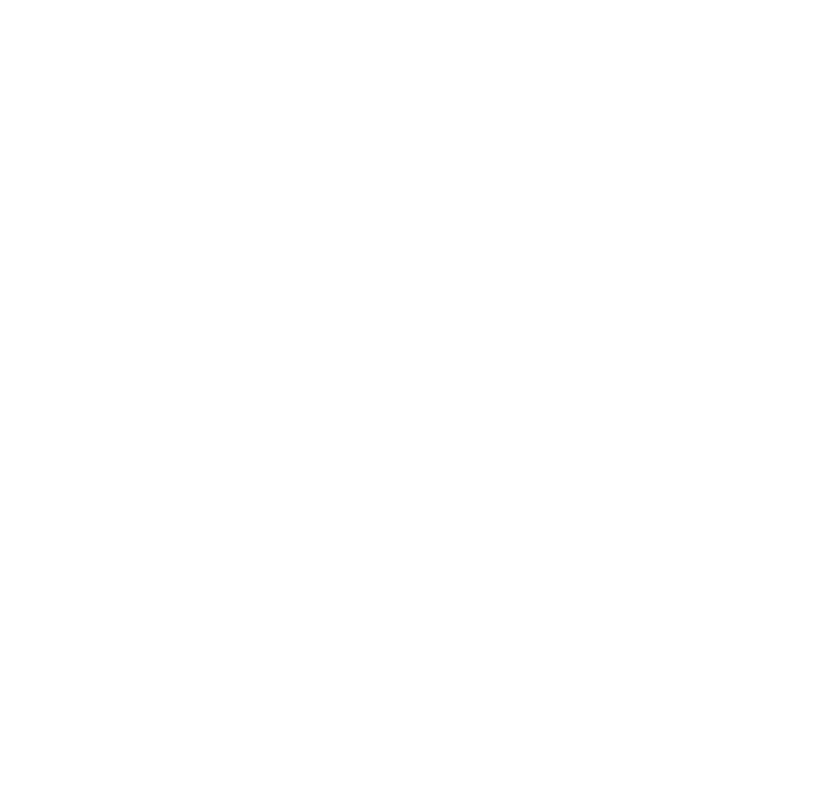
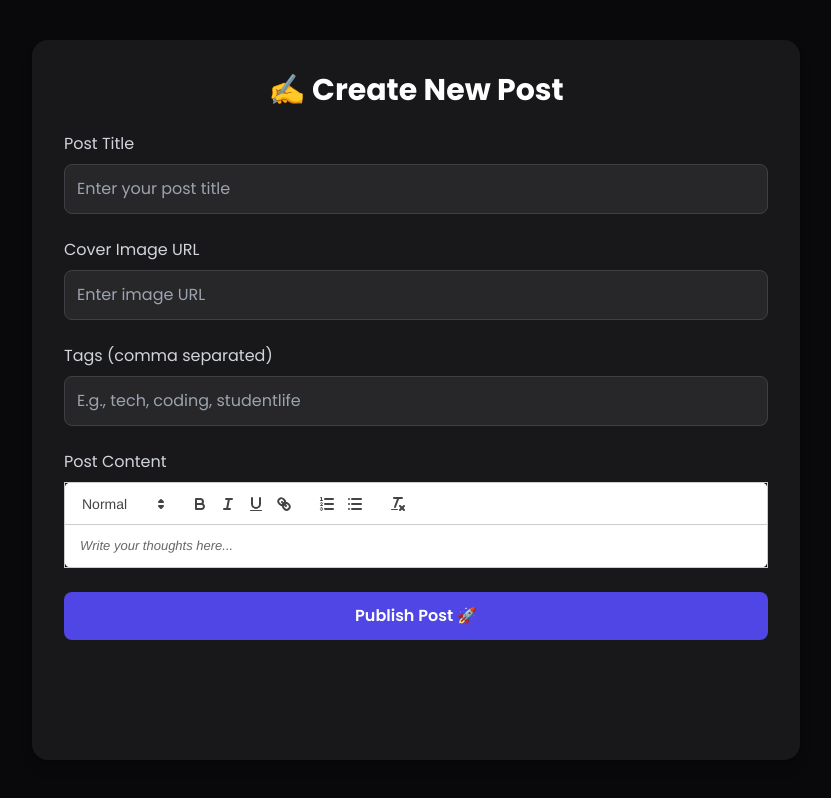
Before and after one commit to arumansalik/blog-app-frontend, a React (Create React App) app: page /create in a window 1280 px wide. Before the commit this address had no page. Shown: the whole page, without its empty margins (224-1055 px from the left). Built offline with nearby package versions, Linux system fonts and the light colour scheme.

Commit message:
Create Post Page Added

```diff
--- a/package.json
+++ b/package.json
@@ -9,8 +9,8 @@
     "@testing-library/user-event": "^13.5.0",
     "axios": "^1.12.2",
     "lucide-react": "^0.544.0",
-    "react": "^19.1.1",
-    "react-dom": "^19.1.1",
+    "react": "^18.3.1",
+    "react-dom": "^18.3.1",
     "react-quill": "^2.0.0",
     "react-router-dom": "^7.9.1",
     "react-scripts": "5.0.1",
--- a/src/App.jsx
+++ b/src/App.jsx
@@ -3,6 +3,7 @@
 import LoginPage from "./pages/LoginPage";
 import ProtectedRoute from "./components/ProtectedRoute";
 import Dashboard from "./pages/Dashboard";
+import CreatePost from "./pages/CreatePost";
 
 function App() {
   return (
@@ -19,6 +20,7 @@
                 </ProtectedRoute>
               }
           />
+          <Route path="/create" element={<CreatePost />} />
       </Routes>
     </Router>
   );
--- a/src/pages/CreatePost.jsx
+++ b/src/pages/CreatePost.jsx
@@ -0,0 +1,119 @@
+import React, { useState, useContext } from "react";
+import ReactQuill from "react-quill";
+import "react-quill/dist/quill.snow.css";
+import { AuthContext } from "../context/AuthContext";
+import API from "../api/axios";
+
+export default function CreatePost() {
+    const { user } = useContext(AuthContext);
+    const [title, setTitle] = useState("");
+    const [content, setContent] = useState("");
+    const [tags, setTags] = useState("");
+    const [cover, setCover] = useState("");
+    const [loading, setLoading] = useState(false);
+    const [message, setMessage] = useState("");
+
+    const handleSubmit = async (e) => {
+        e.preventDefault();
+        setLoading(true);
+        setMessage("");
+
+        try {
+            const { data } = await API.post("/posts", {
+                title,
+                content,
+                tags: tags.split(",").map((t) => t.trim()),
+                cover,
+            });
+
+            setMessage("✅ Post created successfully!");
+            setTitle("");
+            setContent("");
+            setTags("");
+            setCover("");
+        } catch (err) {
+            console.error(err);
+            setMessage("❌ Failed to create post. Please try again.");
+        } finally {
+            setLoading(false);
+        }
+    };
+
+    return (
+        <div className="min-h-screen bg-zinc-950 text-white font-poppins flex justify-center py-10 px-6">
+            <div className="max-w-3xl w-full bg-zinc-900 p-8 rounded-2xl shadow-lg">
+                <h2 className="text-3xl font-bold mb-6 text-center">✍️ Create New Post</h2>
+
+                {message && (
+                    <div
+                        className={`mb-4 text-center p-3 rounded-lg ${
+                            message.includes("✅") ? "bg-green-700" : "bg-red-700"
+                        }`}
+                    >
+                        {message}
+                    </div>
+                )}
+
+                <form onSubmit={handleSubmit} className="space-y-6">
+                    {/* Title */}
+                    <div>
+                        <label className="block text-gray-300 mb-2">Post Title</label>
+                        <input
+                            type="text"
+                            value={title}
+                            onChange={(e) => setTitle(e.target.value)}
+                            className="w-full bg-zinc-800 text-white p-3 rounded-lg border border-zinc-700 focus:outline-none focus:ring-2 focus:ring-indigo-500"
+                            placeholder="Enter your post title"
+                            required
+                        />
+                    </div>
+
+                    {/* Cover Image URL */}
+                    <div>
+                        <label className="block text-gray-300 mb-2">Cover Image URL</label>
+                        <input
+                            type="text"
+                            value={cover}
+                            onChange={(e) => setCover(e.target.value)}
+                            className="w-full bg-zinc-800 text-white p-3 rounded-lg border border-zinc-700 focus:outline-none focus:ring-2 focus:ring-indigo-500"
+                            placeholder="Enter image URL"
+                        />
+                    </div>
+
+                    {/* Tags */}
+                    <div>
+                        <label className="block text-gray-300 mb-2">Tags (comma separated)</label>
+                        <input
+                            type="text"
+                            value={tags}
+                            onChange={(e) => setTags(e.target.value)}
+                            className="w-full bg-zinc-800 text-white p-3 rounded-lg border border-zinc-700 focus:outline-none focus:ring-2 focus:ring-indigo-500"
+                            placeholder="E.g., tech, coding, studentlife"
+                        />
+                    </div>
+
+                    {/* Content */}
+                    <div>
+                        <label className="block text-gray-300 mb-2">Post Content</label>
+                        <ReactQuill
+                            value={content}
+                            onChange={setContent}
+                            theme="snow"
+                            className="bg-white rounded-lg text-black"
+                            placeholder="Write your thoughts here..."
+                        />
+                    </div>
+
+                    {/* Submit Button */}
+                    <button
+                        type="submit"
+                        disabled={loading}
+                        className="w-full py-3 bg-indigo-600 hover:bg-indigo-700 transition rounded-lg font-semibold"
+                    >
+                        {loading ? "Publishing..." : "Publish Post 🚀"}
+                    </button>
+                </form>
+            </div>
+        </div>
+    );
+}
```
Also changed, not shown: 1 other file (tests, documents, lock files or other folders).
